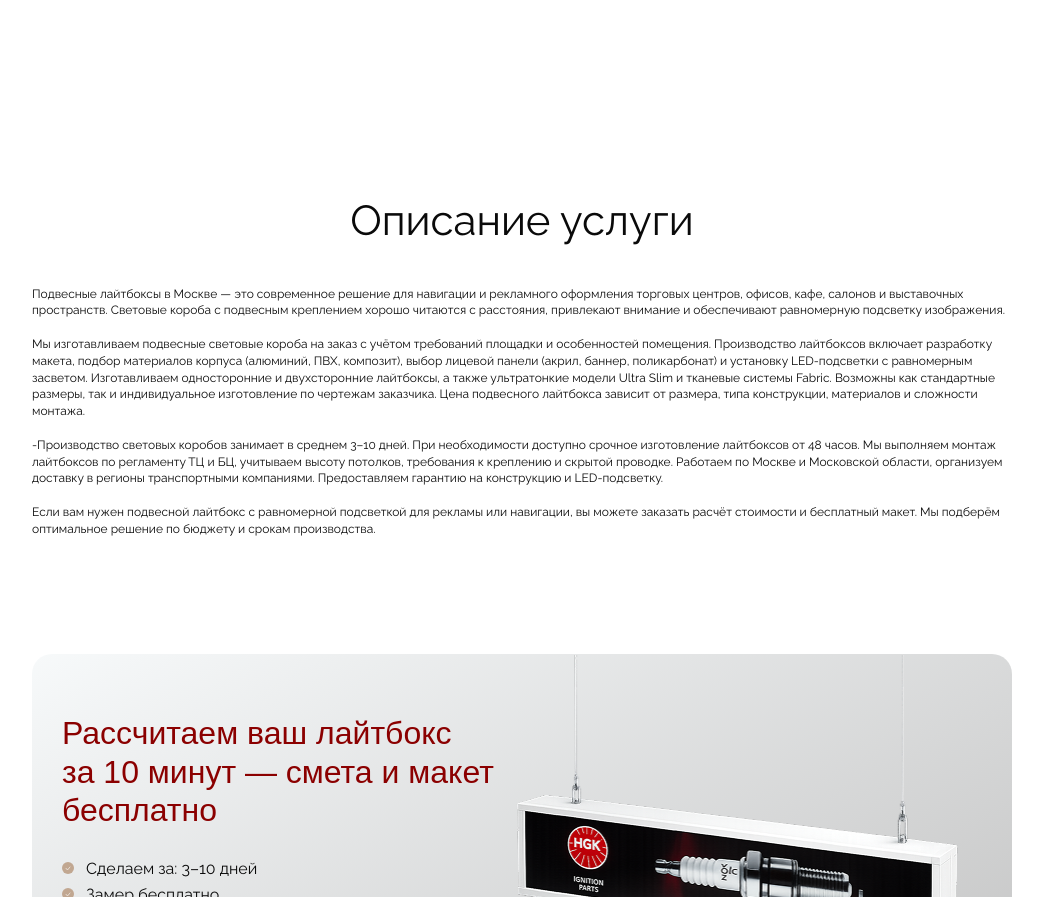
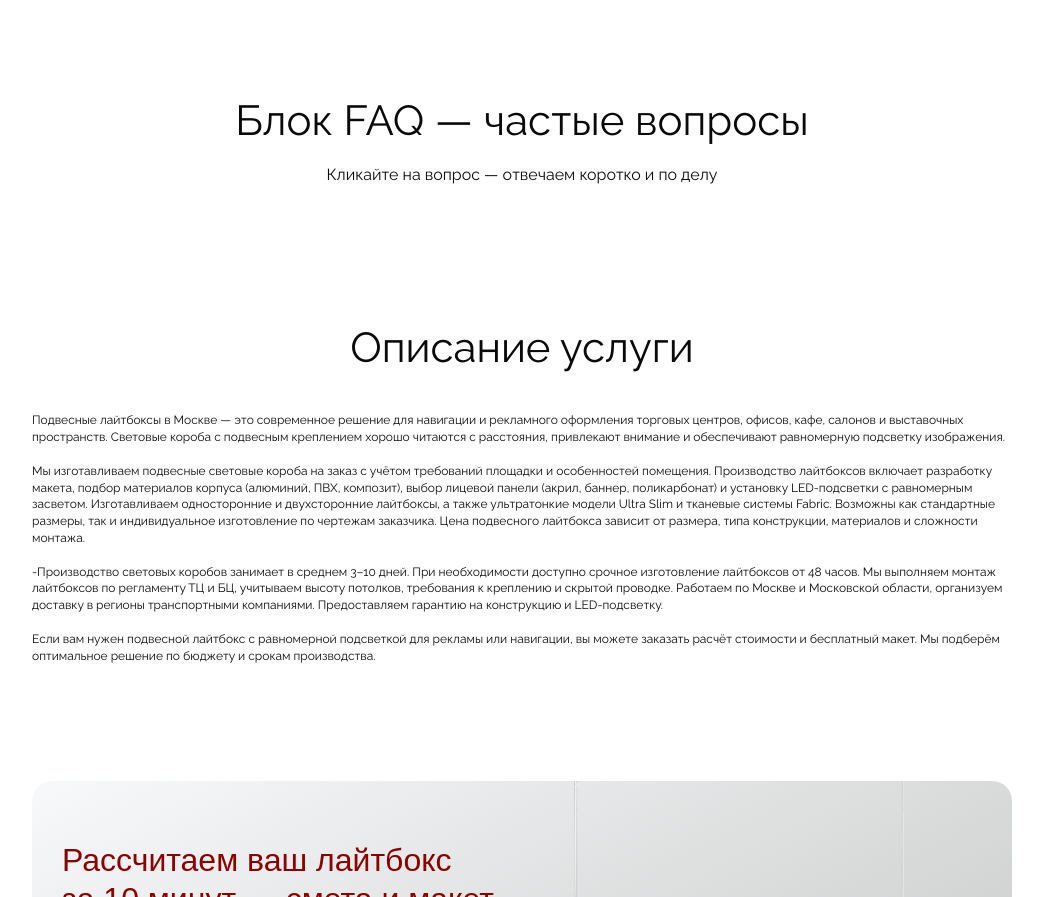
Before and after one commit to Tilsit-S/post-factum, a website: page source/index.html in a window 1280 px wide. Shown: the part 4045-4942 px from the top of the page, without its empty margins (118-1161 px from the left). Drawn offline with nearby package versions, Linux system fonts and the light colour scheme; files that its build step writes are made by us from their sources.

Commit message:
main finished

```diff
--- a/source/index.html
+++ b/source/index.html
@@ -564,7 +564,8 @@
             </section>
             <section class="main__faq faq">
                 <div class="faq__wrapper container">
-
+                    <h2 class="faq__title">Блок FAQ — частые вопросы</h2>
+                    <p class="faq__title-description">Кликайте на вопрос — отвечаем коротко и по делу</p>
                 </div>
             </section>
             <section class="main__description description">
--- a/source/sass/block/components/faq.scss
+++ b/source/sass/block/components/faq.scss
@@ -1,3 +1,13 @@
 .faq {
     overflow: hidden;
+
+    &__title {
+        text-align: center;
+        margin: 0 0 20px 0;
+    }
+
+    &__title-description {
+        text-align: center;
+        margin: 0 0 40px 0;
+    }
 }
```
Also changed, not shown: build/css/style.min.css, build/index.html, 1 other file.
